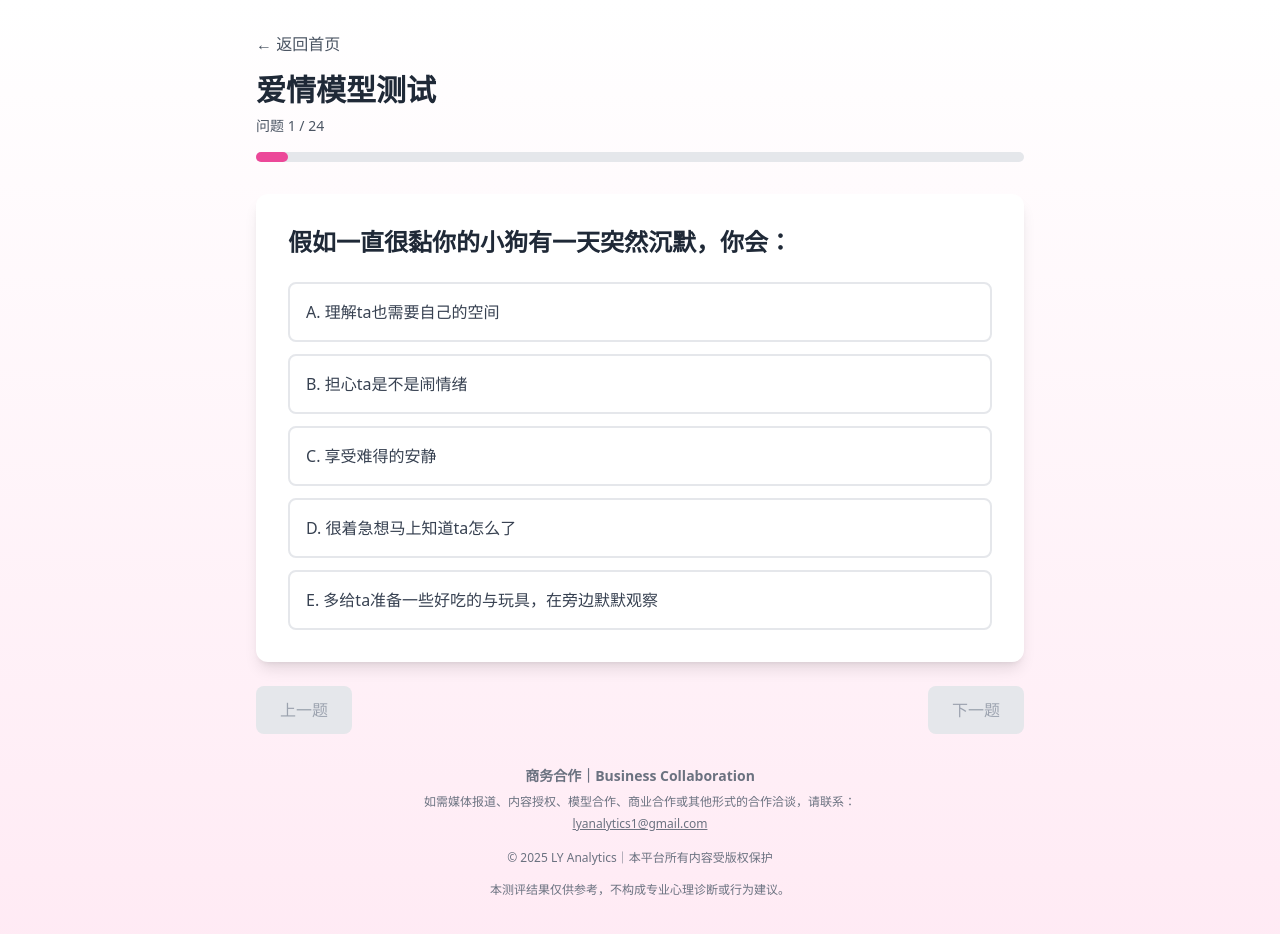
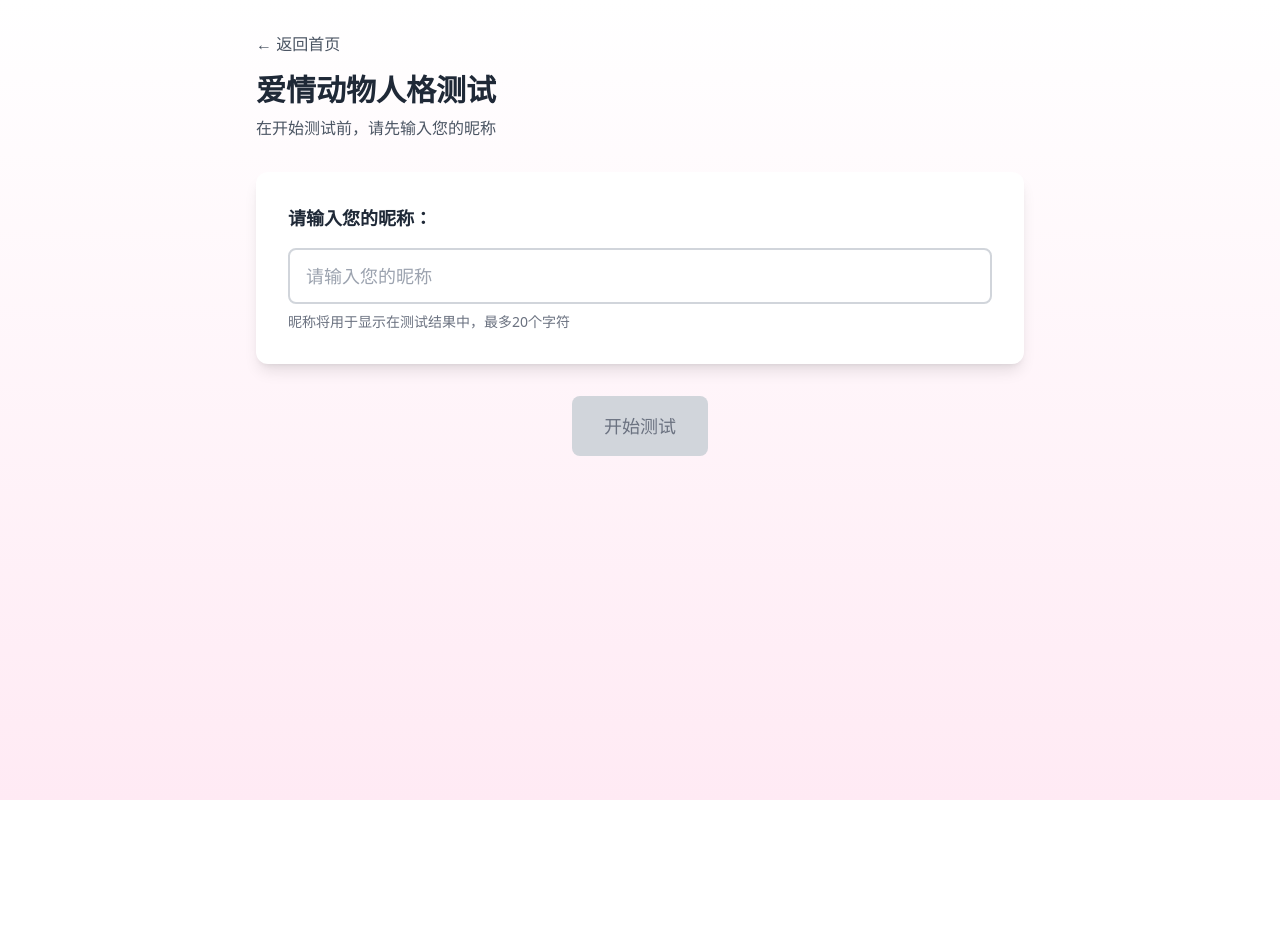
Before and after one commit to yil337/Couple-test, a Next.js app: page /test in a window 1280 px wide. Shown: the top 934 px of the page. After the commit the page ends 800 px from the top, so only its background shows below. Built offline with nearby package versions, Linux system fonts and the light colour scheme.

Commit message:
调整结果页布局：类型标签移到动物名称下方，增大字体，整体下移

```diff
--- a/pages/result.tsx
+++ b/pages/result.tsx
@@ -265,16 +265,18 @@ export default function Result() {
         {/* Animal Result Card */}
         {result && (
           <div className={`animal-card ${cardStyle.texture} ${cardStyle.border.glow} p-8 md:p-12 mb-8 transition-all relative`}>
-            <div className="text-center mb-8">
-              <div className={`inline-block bg-white text-gray-900 text-5xl font-bold px-8 py-4 rounded-2xl mb-6 transform hover:scale-105 transition-transform ${cardStyle.border.glow}`}>
+            <div className="text-center mb-8 pt-6">
+              <div className={`inline-block bg-white text-gray-900 text-5xl font-bold px-8 py-4 rounded-2xl mb-4 transform hover:scale-105 transition-transform ${cardStyle.border.glow}`}>
                 <span className={`${cardStyle.emoji.size} ${cardStyle.emoji.position} ${cardStyle.emoji.transform} ${cardStyle.emoji.shadow} inline-block`}>
                   {animalReport.emoji}
                 </span>
                 <span>{animal}</span>
               </div>
-              <div className={`${cardStyle.tag.class} inline-block px-4 py-2 text-gray-800 text-sm font-medium mb-4`}>
-                <span className="mr-1">{cardStyle.theme.icon}</span>
-                {loveStyleNames[primaryLoveStyle] || primaryLoveStyle} × {attachmentNames[primaryAttachment] || primaryAttachment}
+              <div className="block w-full mt-4">
+                <div className={`${cardStyle.tag.class} inline-block px-4 py-2 text-gray-800 text-base font-medium mb-6`}>
+                  <span className="mr-1">{cardStyle.theme.icon}</span>
+                  {loveStyleNames[primaryLoveStyle] || primaryLoveStyle} × {attachmentNames[primaryAttachment] || primaryAttachment}
+                </div>
               </div>
             </div>
 
--- a/pages/test.tsx
+++ b/pages/test.tsx
@@ -267,6 +267,86 @@ export default function Test() {
   }
   const progress = inRelationship === false ? 100 : ((currentQuestionIndex + 1) / totalQuestions) * 100
 
+  // 如果显示昵称输入页
+  if (showNicknameInput) {
+    return (
+      <div className="min-h-screen py-8 px-4">
+        <div className="max-w-3xl mx-auto">
+          {/* Header */}
+          <div className="mb-8">
+            <Link
+              href="/"
+              className="text-gray-600 hover:text-gray-800 transition-colors mb-4 inline-block"
+            >
+              ← 返回首页
+            </Link>
+            <h1 className="text-3xl font-bold text-gray-800 mb-2">
+              爱情动物人格测试
+            </h1>
+            <p className="text-gray-600 mb-6">
+              在开始测试前，请先输入您的昵称
+            </p>
+          </div>
+
+          {/* Error message */}
+          {error && (
+            <div className="mb-6 p-4 bg-red-100 border border-red-400 text-red-700 rounded-lg">
+              {error}
+            </div>
+          )}
+
+          {/* Nickname Input */}
+          <div className="bg-white rounded-xl shadow-lg p-8 mb-8">
+            <label className="block text-lg font-semibold text-gray-800 mb-4">
+              请输入您的昵称：
+            </label>
+            <input
+              type="text"
+              value={nickname}
+              onChange={(e) => {
+                setNickname(e.target.value)
+                setError(null)
+              }}
+              placeholder="请输入您的昵称"
+              maxLength={20}
+              className="w-full px-4 py-3 border-2 border-gray-300 rounded-lg focus:border-pink-500 focus:outline-none text-lg"
+              onKeyPress={(e) => {
+                if (e.key === 'Enter' && nickname.trim()) {
+                  setShowNicknameInput(false)
+                }
+              }}
+            />
+            <p className="text-sm text-gray-500 mt-2">
+              昵称将用于显示在测试结果中，最多20个字符
+            </p>
+          </div>
+
+          {/* Start Button */}
+          <div className="flex justify-center">
+            <button
+              onClick={() => {
+                if (nickname.trim()) {
+                  setShowNicknameInput(false)
+                  setError(null)
+                } else {
+                  setError('请输入昵称')
+                }
+              }}
+              disabled={!nickname.trim()}
+              className={`px-8 py-4 rounded-lg font-medium text-lg transition-colors ${
+                nickname.trim()
+                  ? 'bg-pink-500 text-white hover:bg-pink-600'
+                  : 'bg-gray-300 text-gray-500 cursor-not-allowed'
+              }`}
+            >
+              开始测试
+            </button>
+          </div>
+        </div>
+      </div>
+    )
+  }
+
   // 如果是关系状态询问页
   if (showRelationshipQuestion) {
     const allAnswered = inRelationship !== null
@@ -450,8 +530,8 @@ export default function Test() {
         <div className="bg-white rounded-xl shadow-lg p-6 md:p-8 mb-6 hover:shadow-xl transition-shadow">
           <div className="flex items-start justify-between mb-6">
             <h2 className="text-2xl font-semibold text-gray-800">
-              {question.text}
-            </h2>
+            {question.text}
+          </h2>
             {isSocialExchangeQuestion && (
               <span className="text-xs text-gray-500 ml-4 whitespace-nowrap">
                 本题目结果不会与您的伴侣共享
```
